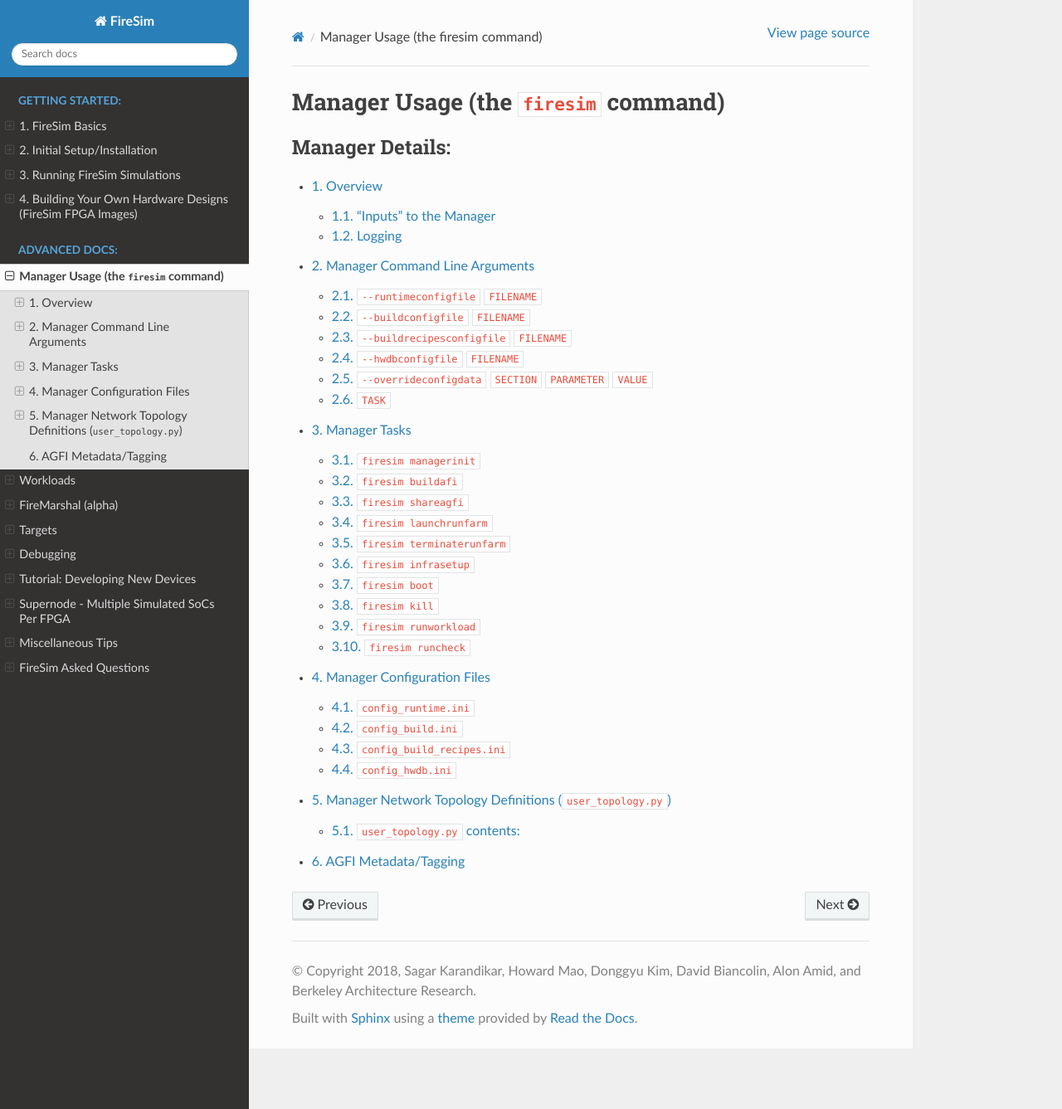
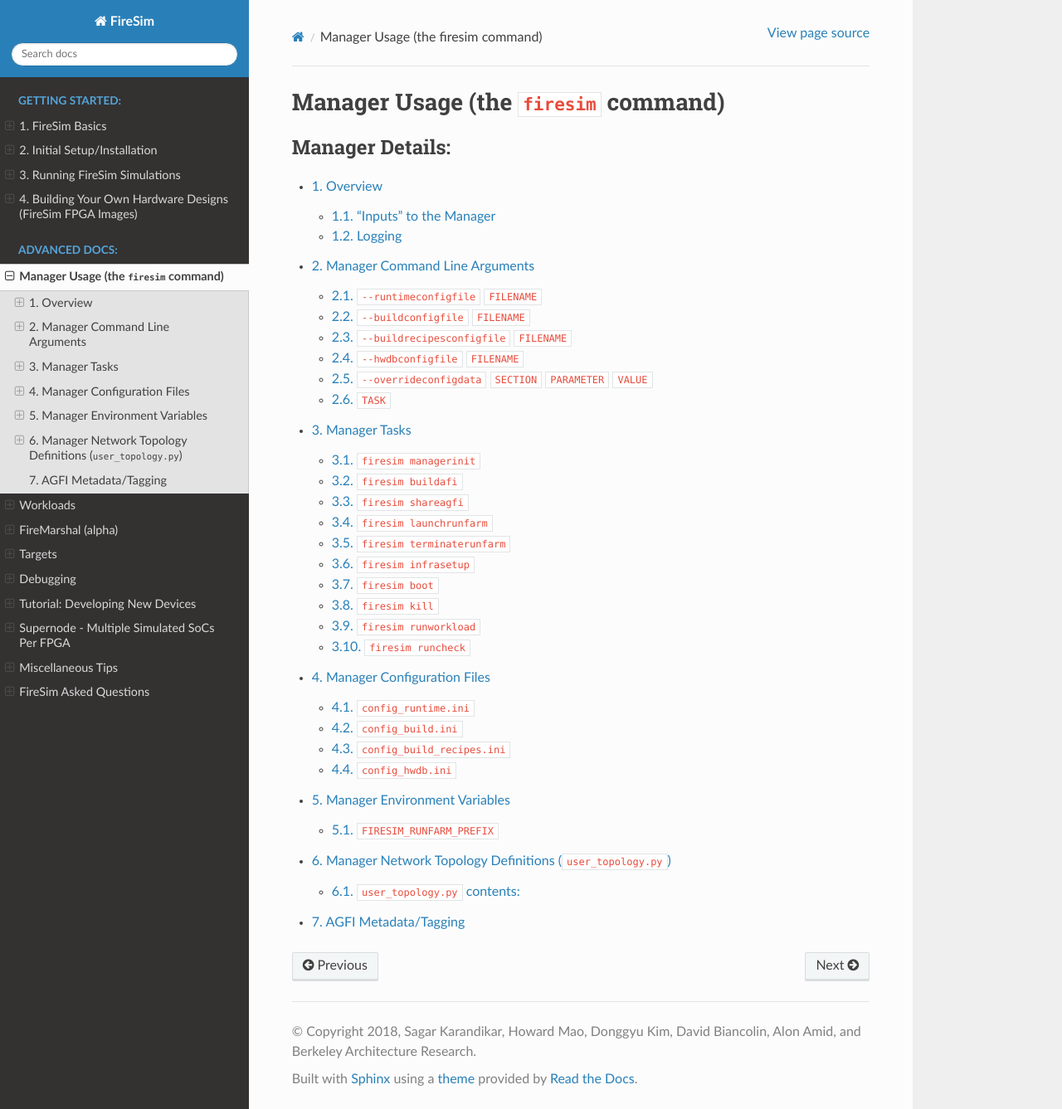
Before and after one commit to firesim/firesim, a Sphinx documentation site: the page built from docs/Advanced-Usage/Manager/index.rst, in a window 1280 px wide and 1337 px high. Shown: the whole window at 83% size. Built offline with Sphinx 7.4.7 and the Read the Docs theme 2.0.0, drawn with Linux system fonts in a browser that asks for light colours.

Commit message:
docs for FIRESIM_RUNFARM_PREFIX

```diff
--- a/docs/Advanced-Usage/Manager/Manager-Overview.rst
+++ b/docs/Advanced-Usage/Manager/Manager-Overview.rst
@@ -24,6 +24,8 @@
 
 - Configuration Files
 
+- Environment Variables
+
 - Topology definitions for networked simulations (``user_topology.py``)
 
 The following sections detail these inputs. Hit Next to continue.
--- a/docs/Advanced-Usage/Manager/index.rst
+++ b/docs/Advanced-Usage/Manager/index.rst
@@ -10,5 +10,6 @@
    Manager-Command-Line-Args
    Manager-Tasks
    Manager-Configuration-Files
+   Manager-Environment-Variables
    Manager-Topology-Definitions
    AGFI-Tagging
```
Also changed, not shown: docs/Advanced-Usage/Manager/Manager-Environment-Variables.rst (added, +21 -0 lines).
